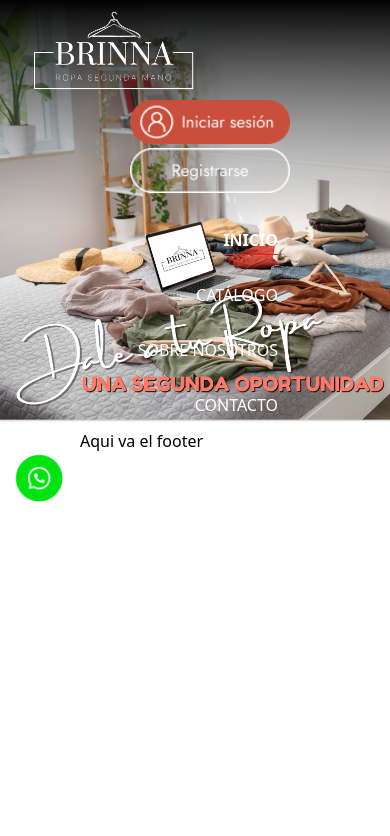
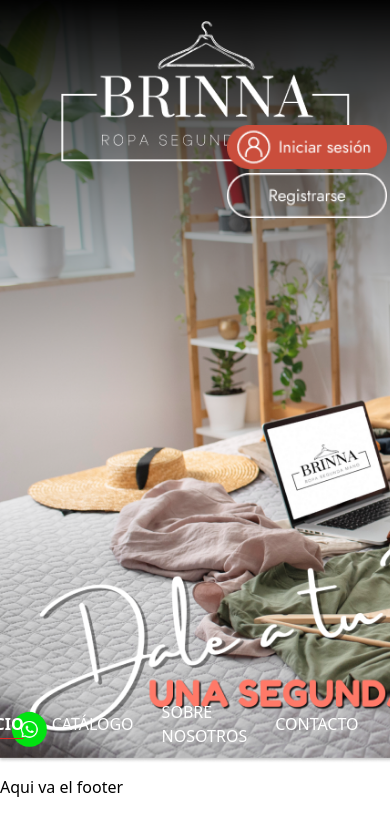
Before and after one commit to CeciliaBPerdomo/Brinna, a Next.js app: page / in a window 390 px wide. Shown: the top 836 px of the page. Built offline with nearby package versions, Linux system fonts and the light colour scheme.

Commit message:
Reponsive celulares V

```diff
--- a/src/app/globals.css
+++ b/src/app/globals.css
@@ -7,12 +7,11 @@
   background-image: url("../../public/images/banner_home.png");
   background-size: cover;
   background-repeat: no-repeat;
-  /* width: max-content; */
 }
 
 .logoWhatsapp {
+  /* padding-top: 650px; */
   float: right;
-  margin-top: 650px;
 }
 
 .menuInicio {
@@ -20,11 +19,11 @@
   color: white;
 }
 
-.barraNavegacion{
+.barraNavegacion {
   padding-top: 20px;
 }
 
-.barraBotones{
+.barraBotones {
   padding-top: 100px;
   margin-right: 100px;
 }
@@ -42,7 +41,7 @@
 .menuNav {
   display: flex;
   flex-direction: row-reverse;
-  margin-top: 18px;
+  padding-top: 18px;
   gap: 4px;
 }
 
@@ -54,55 +53,73 @@
   }
 
   .logoWhatsapp {
-    margin-top: 10px;
-    width: 80px;
     float: left;
+    margin-top: -75px;
+    width: 60px;
   }
 
+  /* Menu de incio, catalago, sobre nosotros, contacto */
   .menuInicio {
     font-size: medium;
-    margin-top: 5px;
     color: white;
   }
 
+  /* div principal */
+  .menuHeader {
+    margin-right: 0px;
+    padding-bottom: 15px;
+    display: flex;
+    justify-content: flex-end;
+    width: 95%;
+  }
+
+  .menuNav {
+    padding-top: 470px;
+    align-items: center;
+  }
+
+  /* ------------------- */
+
+  /* Registro e inicio de sesion */
   .botonera {
     display: flex;
     flex-direction: column-reverse;
-    align-items: end;
+    align-items: center;
   }
 
-  .menuNav {
-    display: flex;
-    flex-direction: column-reverse;
-    gap: 2px;
-    align-items: end;
+  .barraBotones {
+    float: inline-end;
+    margin-right: 3px;
+    padding-top: 125px;
   }
+
+  /* ------------------- */
 }
 
 /* Para dispositivos de escritorio entre 640px y 1024px */
 @media (min-width: 640px) and (max-width: 1024px) {
   .bannerHome {
-    /* height: 1250px; */
+    height: 1350px;
     width: 100%;
   }
 
   .logoWhatsapp {
     float: left;
-    margin-top: 180px;
+    margin-top: -85px;
     width: 80px;
   }
 
-  .botonera {
+  /* .botonera {
     display: flex;
     flex-direction: column-reverse;
     align-items: end;
-  }
+  } */
 
-  .menuNav {
+  /* .menuNav {
     display: flex;
     flex-direction: column-reverse;
     align-items: end;
-  }
+  } */
 
   .menuInicio {
     font-size: medium;
--- a/src/components/Navbar/what.js
+++ b/src/components/Navbar/what.js
@@ -5,12 +5,13 @@
     return (
         <div>
             <Link href={"https://api.whatsapp.com/send?phone=59899387921&text=Hola! ¿Qué%20tal? Te escribo desde la aplicación web de Brinna!"}>
-                <div className='logoWhatsapp'>
+                <div>
                     <Image
                         src={"/images/icono_whatsapp.png"}
                         alt="Contacto whatsapp"
                         width={88}
                         height={88}
+                        className='logoWhatsapp'
                     />
                 </div>
             </Link>
```
